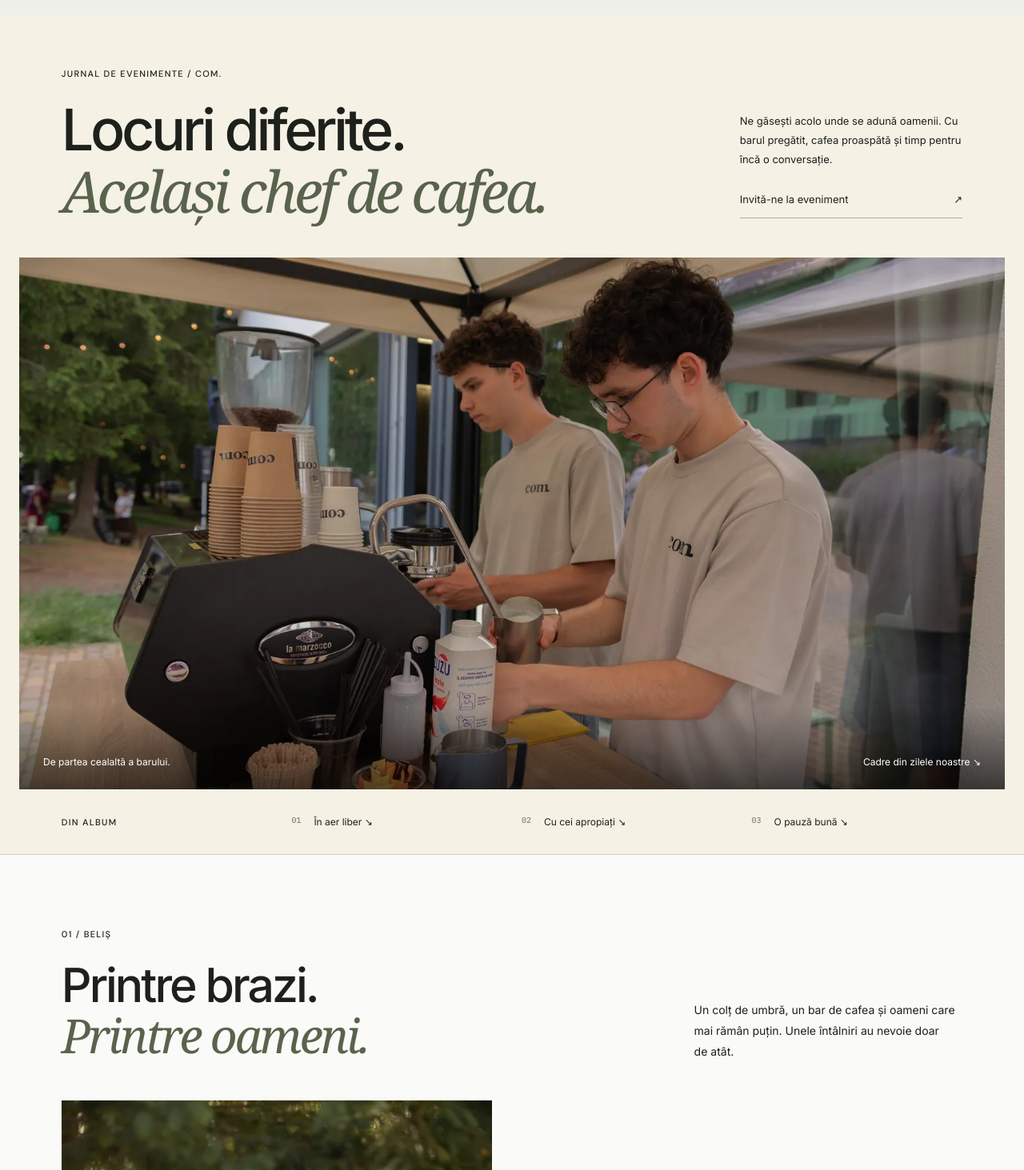
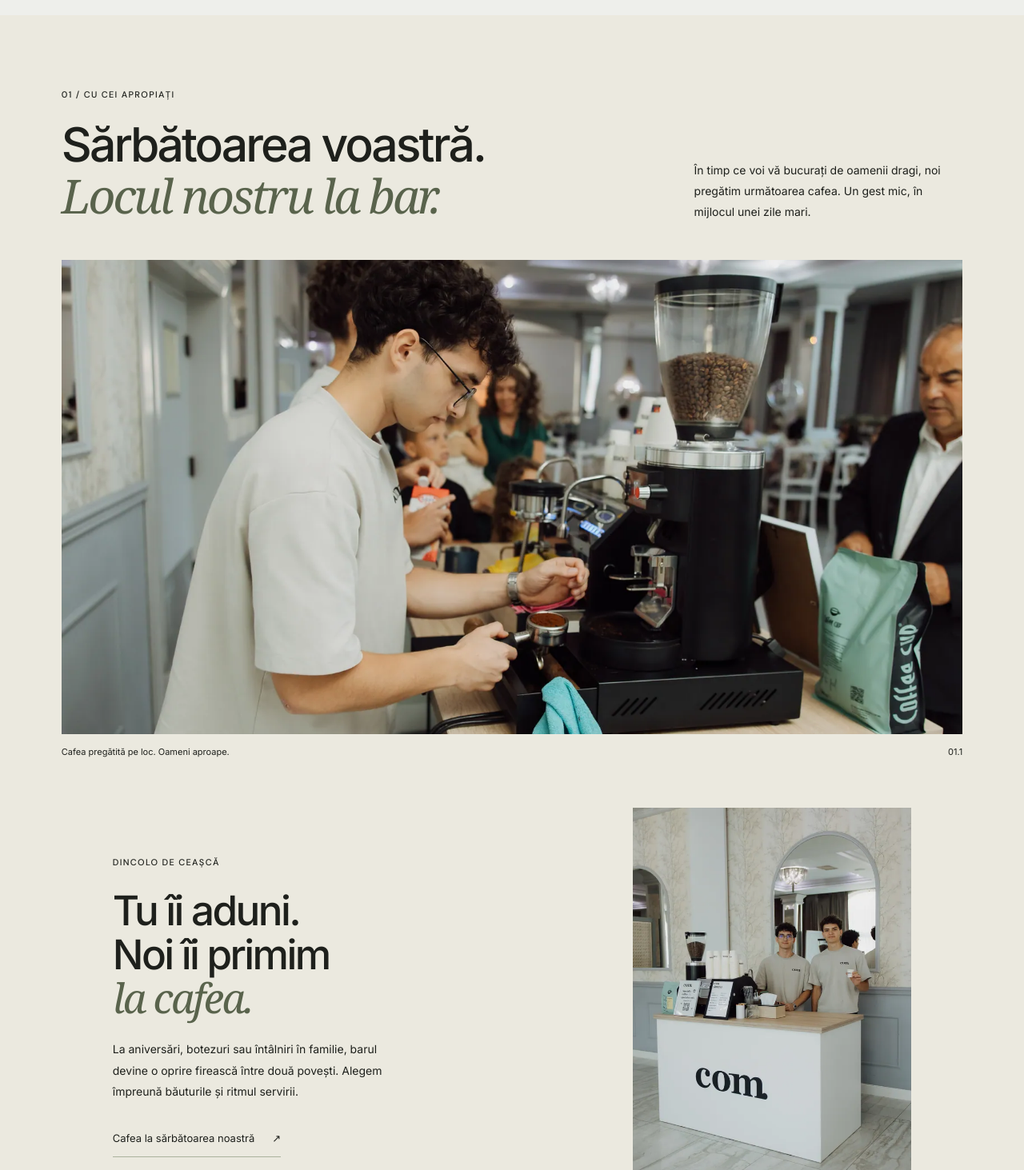
Before and after one commit to MateiBigBoss/comcoffee, a plain HTML site: page site/evenimente.html in a window 1280 px wide. Shown: the part 69-1532 px from the top of the page at 80% size. Drawn offline with Linux system fonts and the light colour scheme.

Commit message:
Start events page with family celebration section

```diff
--- a/site/assets/css/events.css
+++ b/site/assets/css/events.css
@@ -18,7 +18,7 @@
 .album-index a:hover { text-decoration:underline; text-underline-offset:5px; }
 .album-heading { display:grid; grid-template-columns:1.6fr 1fr; gap:0 7vw; align-items:end; margin-bottom:48px; }
 .album-heading .eyebrow { grid-column:1/-1; margin-bottom:22px; }
-.album-heading h2 { font-size:clamp(38px,4.6vw,72px); }
+.album-heading h1,.album-heading h2 { font-size:clamp(38px,4.6vw,72px); line-height:1.08; }
 .album-heading > p:last-child { max-width:38ch; font-size:14px; line-height:1.85; justify-self:end; }
 .album-image { overflow:hidden; background:#deded3; }
 .album-image img { width:100%; height:auto; object-fit:cover; }
--- a/site/evenimente.html
+++ b/site/evenimente.html
@@ -27,36 +27,14 @@
     <a class="interior-nav-cta" href="contact.html#formular">Hai să vorbim <span aria-hidden="true">↗</span></a>
   </header>
   <main id="continut" tabindex="-1">
-    <section class="event-cover" aria-labelledby="events-title">
-      <div class="event-masthead">
-        <div><p class="eyebrow">Jurnal de evenimente / com.</p><h1 id="events-title">Locuri diferite.<br><em>Același chef de cafea.</em></h1></div>
-        <div class="event-intro"><p>Ne găsești acolo unde se adună oamenii. Cu barul pregătit, cafea proaspătă și timp pentru încă o conversație.</p><a class="page-link" href="contact.html#formular">Invită-ne la eveniment <span aria-hidden="true">↗</span></a></div>
-      </div>
-      <figure class="event-cover-frame">
-        <img src="assets/img/events-journal/echipa-la-lucru-1600.webp" srcset="assets/img/events-journal/echipa-la-lucru-640.webp 640w, assets/img/events-journal/echipa-la-lucru-1600.webp 1600w" sizes="100vw" width="1600" height="1067" alt="Echipa com. pregătește cafeaua la barul mobil, sub umbrelă, în aer liber." fetchpriority="high" decoding="async">
-        <figcaption><span>De partea cealaltă a barului.</span><span>Cadre din zilele noastre ↘</span></figcaption>
-      </figure>
-      <nav class="album-index" aria-label="Capitole din album"><span class="eyebrow">Din album</span><a href="#aer-liber"><span>01</span> În aer liber ↘</a><a href="#in-familie"><span>02</span> Cu cei apropiați ↘</a><a href="#pauza"><span>03</span> O pauză bună ↘</a></nav>
-    </section>
-    <section class="album-outdoors page-section" id="aer-liber" aria-labelledby="outdoors-title">
-      <div class="album-heading" data-reveal><p class="eyebrow">01 / Beliș</p><h2 id="outdoors-title">Printre brazi.<br><em>Printre oameni.</em></h2><p>Un colț de umbră, un bar de cafea și oameni care mai rămân puțin. Unele întâlniri au nevoie doar de atât.</p></div>
-      <div class="outdoor-spread">
-        <figure class="album-tall" data-reveal><div class="album-image"><img src="assets/img/events-journal/printre-brazi-1600.webp" srcset="assets/img/events-journal/printre-brazi-640.webp 640w, assets/img/events-journal/printre-brazi-1600.webp 1600w" sizes="(max-width: 760px) 100vw, 50vw" width="1600" height="2400" alt="Invitați în jurul standului com., văzuți printre brazi, la Beliș." loading="lazy" decoding="async"></div><figcaption><span>Un loc mic de întâlnire.</span><span>01.1</span></figcaption></figure>
-        <div class="outdoor-side">
-          <figure data-reveal><div class="album-image"><img src="assets/img/events-journal/o-cafea-impreuna-1600.webp" srcset="assets/img/events-journal/o-cafea-impreuna-640.webp 640w, assets/img/events-journal/o-cafea-impreuna-1600.webp 1600w" sizes="(max-width: 760px) 100vw, 50vw" width="1600" height="1067" alt="Un invitat ia un pahar de cafea de pe barul com." loading="lazy" decoding="async"></div><figcaption><span>„Mai stăm la o cafea?”</span><span>01.2</span></figcaption></figure>
-          <div class="album-note" data-reveal><span aria-hidden="true">↗</span><p>Barul se mută.<br>Obiceiul de a ne aduna<br><em>rămâne.</em></p></div>
-          <figure class="album-detail" data-reveal><div class="album-image"><img src="assets/img/events-journal/barul-com-1600.webp" srcset="assets/img/events-journal/barul-com-640.webp 640w, assets/img/events-journal/barul-com-1600.webp 1600w" sizes="(max-width: 760px) 65vw, 25vw" width="1600" height="2400" alt="Detaliu al barului com., cu espressorul și meniul pregătite pentru invitați." loading="lazy" decoding="async"></div><figcaption>Meniul e pregătit. Tu ce alegi?</figcaption></figure>
-        </div>
-      </div>
-    </section>
     <section class="album-family page-section" id="in-familie" aria-labelledby="family-title">
-      <div class="album-heading" data-reveal><p class="eyebrow">02 / Cu cei apropiați</p><h2 id="family-title">Sărbătoarea voastră.<br><em>Locul nostru la bar.</em></h2><p>În timp ce voi vă bucurați de oamenii dragi, noi pregătim următoarea cafea. Un gest mic, în mijlocul unei zile mari.</p></div>
-      <figure class="family-wide" data-reveal><div class="album-image"><img src="assets/img/events-journal/cafea-in-familie-1600.webp" srcset="assets/img/events-journal/cafea-in-familie-640.webp 640w, assets/img/events-journal/cafea-in-familie-1600.webp 1600w" sizes="90vw" width="1600" height="1066" alt="Un barista com. pregătește cafeaua, în timp ce invitații sunt adunați lângă bar." loading="lazy" decoding="async"></div><figcaption><span>Cafea pregătită pe loc. Oameni aproape.</span><span>02.1</span></figcaption></figure>
+      <div class="album-heading"><p class="eyebrow">01 / Cu cei apropiați</p><h1 id="family-title">Sărbătoarea voastră.<br><em>Locul nostru la bar.</em></h1><p>În timp ce voi vă bucurați de oamenii dragi, noi pregătim următoarea cafea. Un gest mic, în mijlocul unei zile mari.</p></div>
+      <figure class="family-wide"><div class="album-image"><img src="assets/img/events-journal/cafea-in-familie-1600.webp" srcset="assets/img/events-journal/cafea-in-familie-640.webp 640w, assets/img/events-journal/cafea-in-familie-1600.webp 1600w" sizes="90vw" width="1600" height="1066" alt="Un barista com. pregătește cafeaua, în timp ce invitații sunt adunați lângă bar." fetchpriority="high" decoding="async"></div><figcaption><span>Cafea pregătită pe loc. Oameni aproape.</span><span>01.1</span></figcaption></figure>
       <div class="family-bottom"><div class="family-copy" data-reveal><p class="eyebrow">Dincolo de ceașcă</p><h3>Tu îi aduni.<br>Noi îi primim<br><em>la cafea.</em></h3><p>La aniversări, botezuri sau întâlniri în familie, barul devine o oprire firească între două povești. Alegem împreună băuturile și ritmul servirii.</p><a class="page-link" href="contact.html?tip=petrecere-privata#formular">Cafea la sărbătoarea noastră <span aria-hidden="true">↗</span></a></div><figure data-reveal><div class="album-image"><img src="assets/img/events-journal/echipa-in-familie-1600.webp" srcset="assets/img/events-journal/echipa-in-familie-640.webp 640w, assets/img/events-journal/echipa-in-familie-1600.webp 1600w" sizes="(max-width: 760px) 75vw, 30vw" width="1600" height="2400" alt="Echipa com. în spatele barului alb la un eveniment în familie." loading="lazy" decoding="async"></div><figcaption>La locul nostru. În spatele barului.</figcaption></figure></div>
     </section>
     <section class="album-pause page-section" id="pauza" aria-labelledby="pause-title">
       <figure data-reveal><div class="album-image"><img src="assets/img/events-journal/pauza-de-cafea-1600.webp" srcset="assets/img/events-journal/pauza-de-cafea-640.webp 640w, assets/img/events-journal/pauza-de-cafea-1600.webp 1600w" sizes="(max-width: 760px) 80vw, 40vw" width="1600" height="2844" alt="Un cappuccino com. cu latte art, în lumina soarelui, pe o masă din lemn." loading="lazy" decoding="async"></div></figure>
-      <div class="pause-copy" data-reveal><p class="eyebrow">03 / O pauză bună</p><h2 id="pause-title">Uneori,<br>cel mai bun plan<br>e <em>încă o cafea.</em></h2><p>Între activități, după o plimbare sau înainte să înceapă petrecerea. Ne place să fim motivul pentru care pauza se prelungește puțin.</p><a class="page-link" href="cafea.html">Găsește-ți preferata <span aria-hidden="true">↗</span></a></div>
+      <div class="pause-copy" data-reveal><p class="eyebrow">02 / O pauză bună</p><h2 id="pause-title">Uneori,<br>cel mai bun plan<br>e <em>încă o cafea.</em></h2><p>Între activități, după o plimbare sau înainte să înceapă petrecerea. Ne place să fim motivul pentru care pauza se prelungește puțin.</p><a class="page-link" href="cafea.html">Găsește-ți preferata <span aria-hidden="true">↗</span></a></div>
     </section>
     <section class="event-invitation page-section" aria-labelledby="invitation-title" data-reveal><div><p class="eyebrow">Următorul capitol</p><h2 id="invitation-title">Oriunde vă adunați,<br><em>facem loc cafelei.</em></h2></div><figure class="album-image"><img src="assets/img/events-journal/standul-pregatit-1600.webp" srcset="assets/img/events-journal/standul-pregatit-640.webp 640w, assets/img/events-journal/standul-pregatit-1600.webp 1600w" sizes="(max-width: 760px) 60vw, 20vw" width="1600" height="2400" alt="Barul mobil com., pregătit cu espressor, pahare și meniu." loading="lazy" decoding="async"></figure></section>
     <nav class="events-occasion-nav" aria-label="Alege tipul evenimentului">
```
Also changed, not shown: docs/events-gallery.md (+2 -0 lines).
